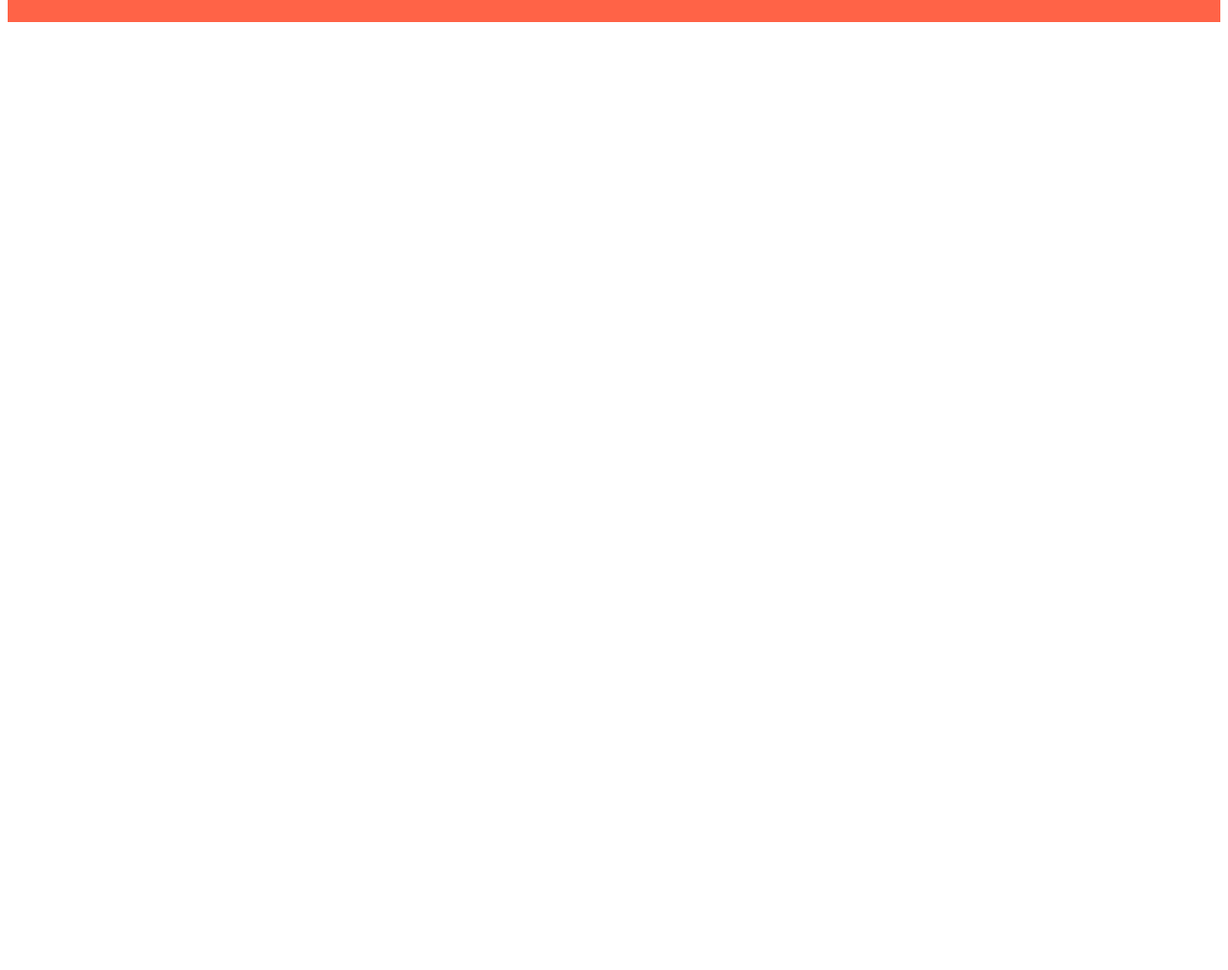
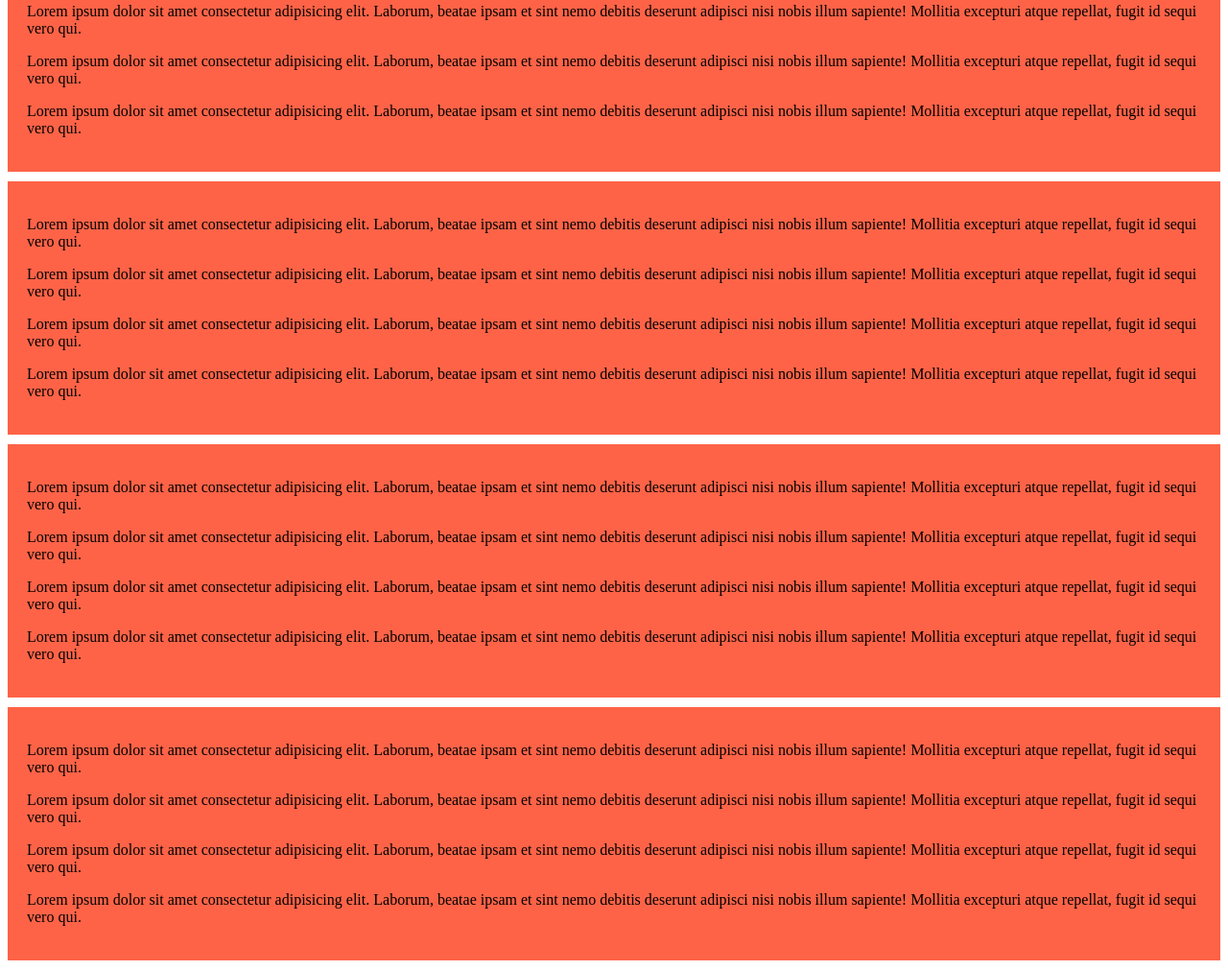
Before and after one commit to nobabi/my-simple-website, a plain HTML site: page index.html in a window 1280 px wide. Shown: the part 144-1155 px from the top of the page at 96% size. Before the commit the page ends 800 px from the top, so only its background shows below. Drawn offline with Linux system fonts and the light colour scheme.

Commit message:
add style sheet customization

```diff
--- a/index.html
+++ b/index.html
@@ -10,6 +10,27 @@
     <h3>My First Website</h3>
     <div>
         <p>Lorem ipsum dolor sit amet consectetur adipisicing elit. Laborum, beatae ipsam et sint nemo debitis deserunt adipisci nisi nobis illum sapiente! Mollitia excepturi atque repellat, fugit id sequi vero qui.</p>
+        <p>Lorem ipsum dolor sit amet consectetur adipisicing elit. Laborum, beatae ipsam et sint nemo debitis deserunt adipisci nisi nobis illum sapiente! Mollitia excepturi atque repellat, fugit id sequi vero qui.</p>
+        <p>Lorem ipsum dolor sit amet consectetur adipisicing elit. Laborum, beatae ipsam et sint nemo debitis deserunt adipisci nisi nobis illum sapiente! Mollitia excepturi atque repellat, fugit id sequi vero qui.</p>
+        <p>Lorem ipsum dolor sit amet consectetur adipisicing elit. Laborum, beatae ipsam et sint nemo debitis deserunt adipisci nisi nobis illum sapiente! Mollitia excepturi atque repellat, fugit id sequi vero qui.</p>
+    </div>
+    <div>
+        <p>Lorem ipsum dolor sit amet consectetur adipisicing elit. Laborum, beatae ipsam et sint nemo debitis deserunt adipisci nisi nobis illum sapiente! Mollitia excepturi atque repellat, fugit id sequi vero qui.</p>
+        <p>Lorem ipsum dolor sit amet consectetur adipisicing elit. Laborum, beatae ipsam et sint nemo debitis deserunt adipisci nisi nobis illum sapiente! Mollitia excepturi atque repellat, fugit id sequi vero qui.</p>
+        <p>Lorem ipsum dolor sit amet consectetur adipisicing elit. Laborum, beatae ipsam et sint nemo debitis deserunt adipisci nisi nobis illum sapiente! Mollitia excepturi atque repellat, fugit id sequi vero qui.</p>
+        <p>Lorem ipsum dolor sit amet consectetur adipisicing elit. Laborum, beatae ipsam et sint nemo debitis deserunt adipisci nisi nobis illum sapiente! Mollitia excepturi atque repellat, fugit id sequi vero qui.</p>
+    </div>
+    <div>
+        <p>Lorem ipsum dolor sit amet consectetur adipisicing elit. Laborum, beatae ipsam et sint nemo debitis deserunt adipisci nisi nobis illum sapiente! Mollitia excepturi atque repellat, fugit id sequi vero qui.</p>
+        <p>Lorem ipsum dolor sit amet consectetur adipisicing elit. Laborum, beatae ipsam et sint nemo debitis deserunt adipisci nisi nobis illum sapiente! Mollitia excepturi atque repellat, fugit id sequi vero qui.</p>
+        <p>Lorem ipsum dolor sit amet consectetur adipisicing elit. Laborum, beatae ipsam et sint nemo debitis deserunt adipisci nisi nobis illum sapiente! Mollitia excepturi atque repellat, fugit id sequi vero qui.</p>
+        <p>Lorem ipsum dolor sit amet consectetur adipisicing elit. Laborum, beatae ipsam et sint nemo debitis deserunt adipisci nisi nobis illum sapiente! Mollitia excepturi atque repellat, fugit id sequi vero qui.</p>
+    </div>
+    <div>
+        <p>Lorem ipsum dolor sit amet consectetur adipisicing elit. Laborum, beatae ipsam et sint nemo debitis deserunt adipisci nisi nobis illum sapiente! Mollitia excepturi atque repellat, fugit id sequi vero qui.</p>
+        <p>Lorem ipsum dolor sit amet consectetur adipisicing elit. Laborum, beatae ipsam et sint nemo debitis deserunt adipisci nisi nobis illum sapiente! Mollitia excepturi atque repellat, fugit id sequi vero qui.</p>
+        <p>Lorem ipsum dolor sit amet consectetur adipisicing elit. Laborum, beatae ipsam et sint nemo debitis deserunt adipisci nisi nobis illum sapiente! Mollitia excepturi atque repellat, fugit id sequi vero qui.</p>
+        <p>Lorem ipsum dolor sit amet consectetur adipisicing elit. Laborum, beatae ipsam et sint nemo debitis deserunt adipisci nisi nobis illum sapiente! Mollitia excepturi atque repellat, fugit id sequi vero qui.</p>
     </div>
 
 
--- a/style.css
+++ b/style.css
@@ -1,4 +1,5 @@
 div{
     background-color: tomato;
     padding: 20px;
+    margin-bottom: 10px;
 }
```
